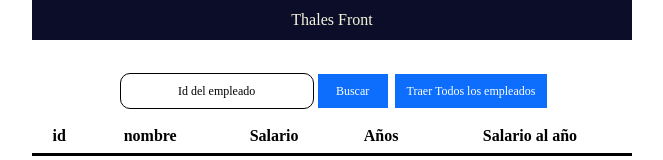
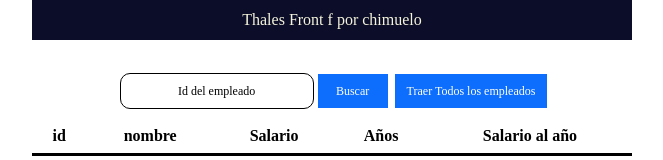
Before and after one commit to richardsuan/thalesFrontRepo, an Angular app: page / in a window 1280 px wide. Shown: the top 160 px of the page, without its empty margins (308-971 px from the left). Built offline with nearby package versions, Linux system fonts and the light colour scheme.

Commit message:
Update app.component.ts

```diff
--- a/src/app/app.component.ts
+++ b/src/app/app.component.ts
@@ -9,7 +9,7 @@ import {ServiceComponent} from './employee-service/service.component';
 export class AppComponent {
   constructor(public serviceComponent : ServiceComponent) {
   }
-  title = 'Thales Front';
+  title = 'Thales Front f por chimuelo';
   textField: string | undefined;
   allData : any;
   submitData(){
```
